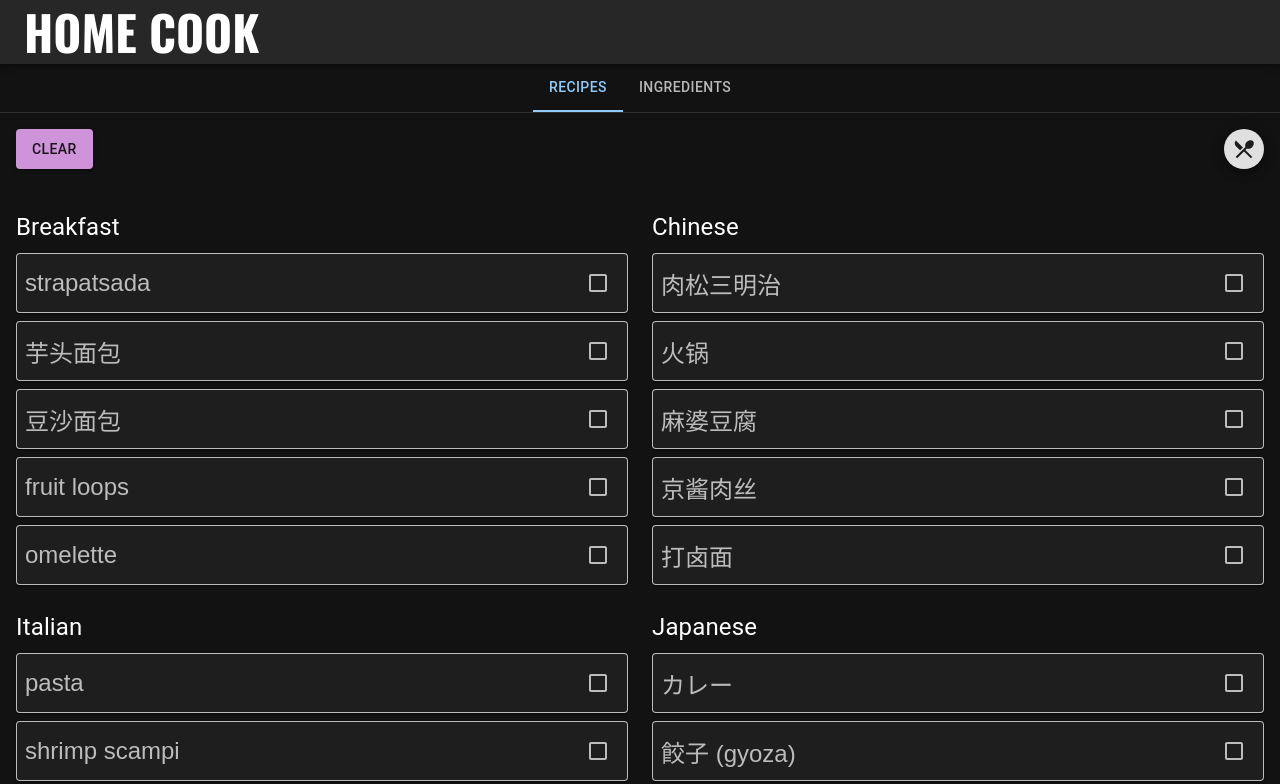
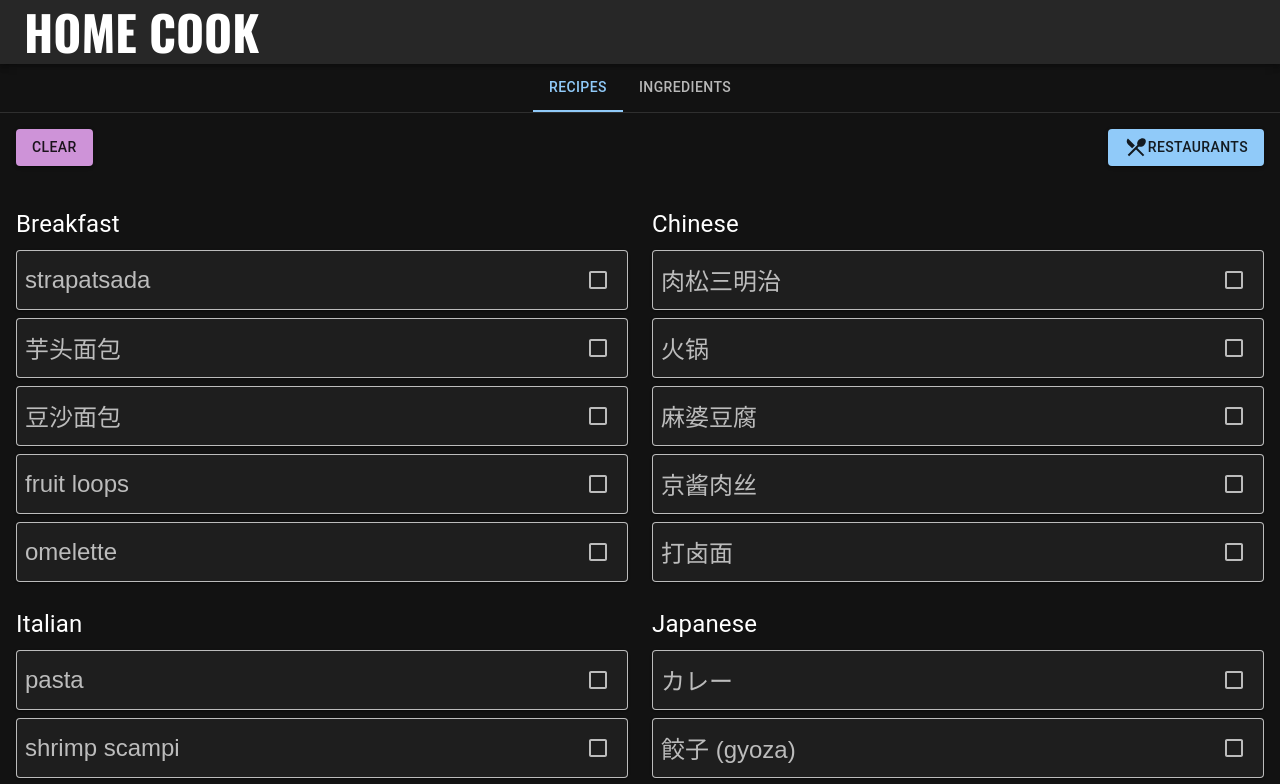
Before and after one commit to Borghese-Gladiator/next-pwa-home-cooking, a Next.js app in the folder app/: page / in a window 1280 px wide. Shown: the top 784 px of the page. Built offline with nearby package versions, Linux system fonts and the light colour scheme.

Commit message:
Update RecipeTabPanel.tsx - adjust restaurant btn

```diff
--- a/app/src/features/RecipeTabPanel.tsx
+++ b/app/src/features/RecipeTabPanel.tsx
@@ -42,7 +42,7 @@ const RecipeTabPanel = ({ handleRecipeSelect, selectedRecipeNameList, setSelecte
       <Box display='flex' mb={5}>
         <Button variant="contained" color="secondary" onClick={() => setSelectedRecipeNameList([])}>Clear</Button>
         <Box sx={{ flexGrow: 1 }} />
-        <Fab size="small"><LocalDiningIcon /></Fab>
+        <Button variant="contained" color="primary" onClick={() => setOpen(true)}><LocalDiningIcon />Restaurants</Button>
       </Box>
       <Grid container rowSpacing={3} columnSpacing={{ xs: 1, sm: 20, md: 3 }}>
         {Object.entries(cuisineToRecipeListMap).map(([cuisine, recipeList], idx) => (
```
